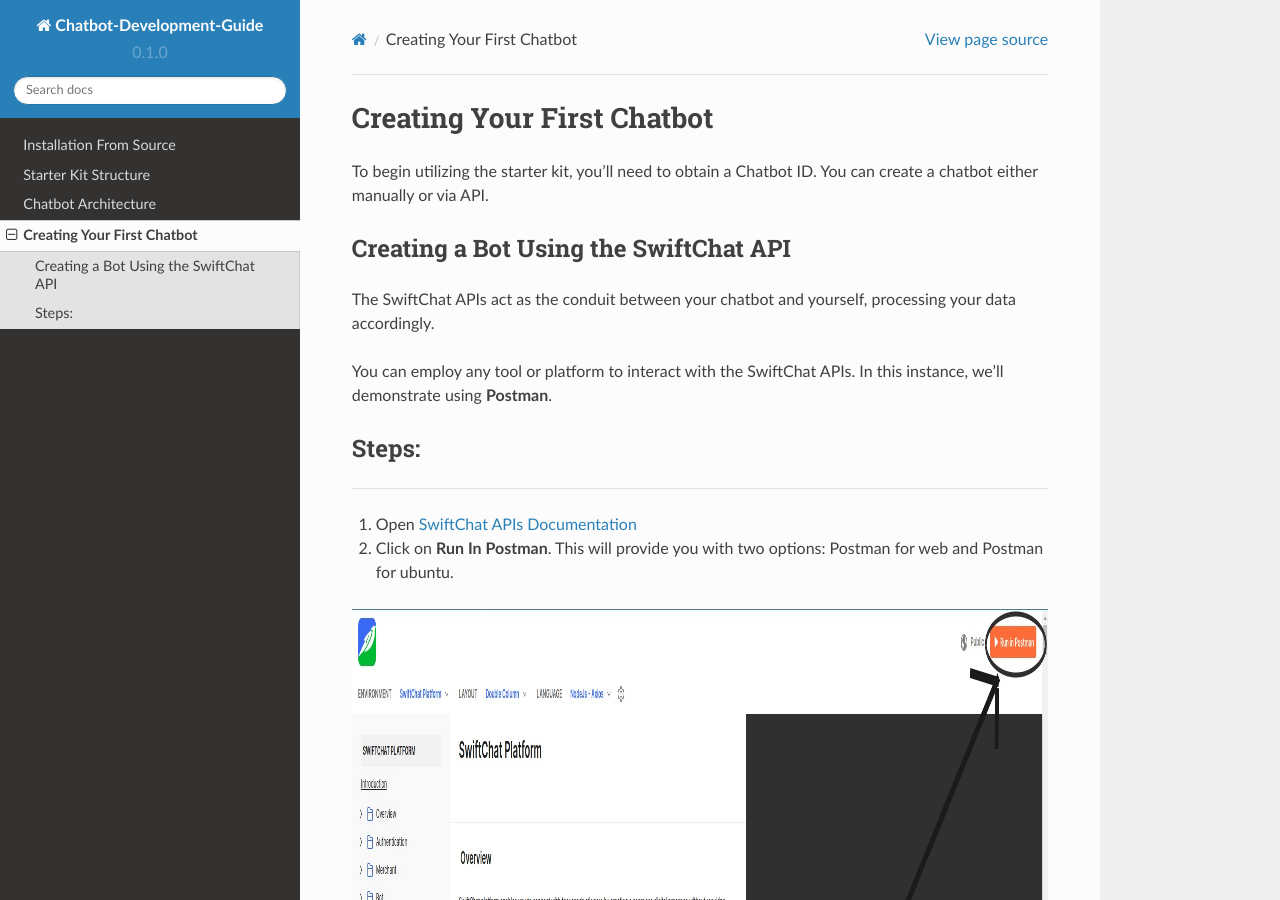
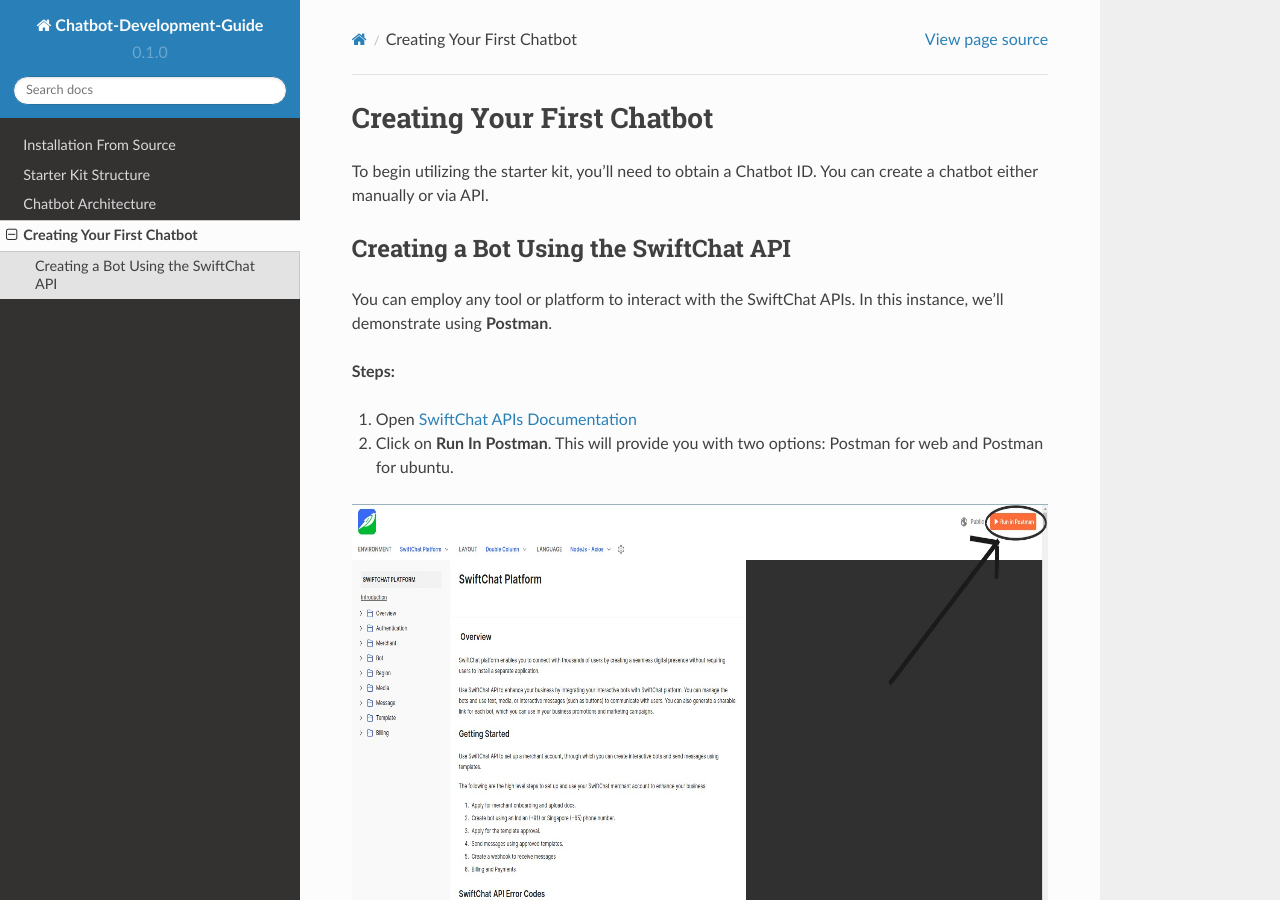
Before and after one commit to Priyanka-sharma181/Chatbot-Development-Guide, a Sphinx documentation site: the page built from docs/source/start_bot.rst, in a window 1280 px wide and 900 px high. Built offline with Sphinx 7.4.7 and the Read the Docs theme 2.0.0, drawn with Linux system fonts in a browser that asks for light colours.

Commit message:
adding create bot

```diff
--- a/docs/source/start_bot.rst
+++ b/docs/source/start_bot.rst
@@ -18,7 +17,7 @@
 .. image:: run_in_postman.jpg
    :alt: Deployment Structure
    :width: 1850
-   :height: 750
+   :height: 400
    :align: center
 
 3. Click on **Postman for web**. You'll be redirected to a page where you can choose your Postman account. Sign in to your account and proceed with the login process.
@@ -27,5 +26,5 @@
 .. image:: collection.png
    :alt: Deployment Structure
    :width: 1300
-   :height: 500
+   :height: 400
    :align: center
```
Also changed, not shown: other parts of docs/source/start_bot.rst (+2 -3 lines).
